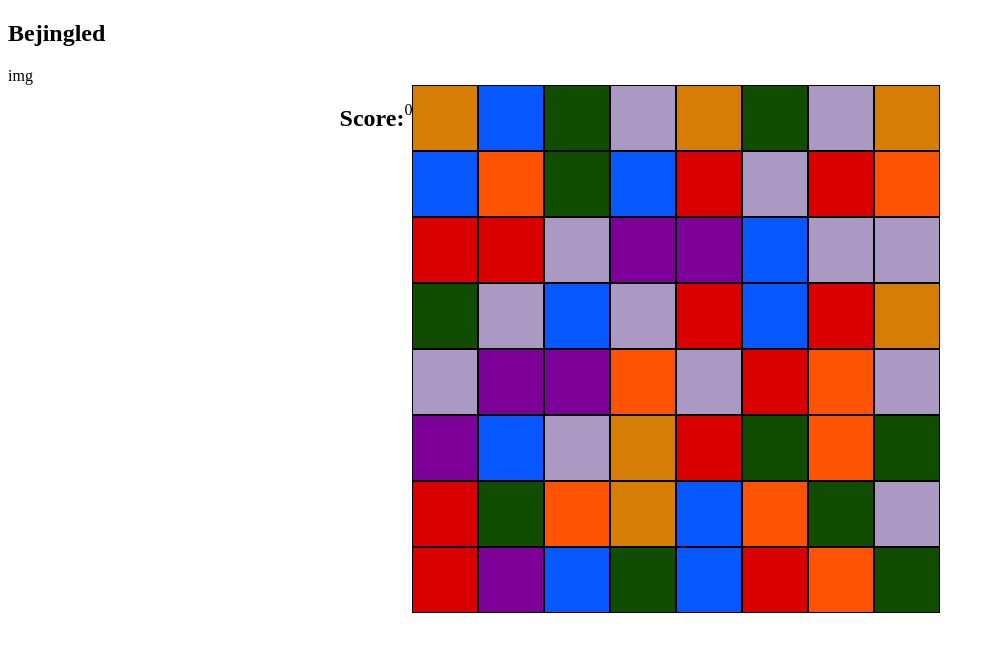
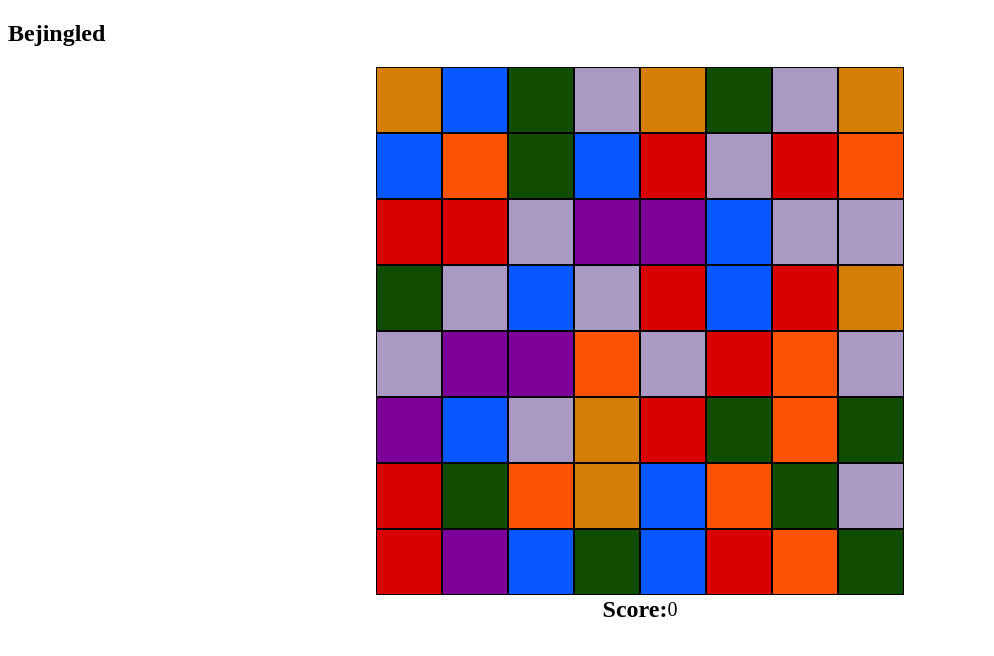
Before and after one commit to CrisM05/Bejingled, a React (Vite) app in the folder frontend/: page / in a window 1280 px wide. Shown: the top 656 px of the page, without its empty margins (0-994 px from the left). Built offline with nearby package versions, Linux system fonts and the light colour scheme.

Commit message:
added slight changes

```diff
--- a/frontend/src/App.jsx
+++ b/frontend/src/App.jsx
@@ -6,13 +6,13 @@ import boardContext from './contexts/BoardContext';
 const App = () => {
   const [length, setLength] = useState(8);
   const [height, setHeight] = useState(8);
-  const {canBazinga} = useContext(boardContext);
+  const {yippie} = useContext(boardContext);
 
   return (
     <>
     <NavBar />
+    {yippie && <h1>BAZINGA</h1>}
     <main>
-      {canBazinga && <p>BAZINGA</p>}
       <div id='board-wrapper'>
       {/* <input type="number" name="" id="" value={length} onChange={(e) => setLength(e.target.value)}/>
       <input type="number" name="" id="" value={height} onChange={(e) => setHeight(e.target.value)}/> */}
--- a/frontend/src/components/Board.jsx
+++ b/frontend/src/components/Board.jsx
@@ -1,7 +1,7 @@
 import React, { useContext, useEffect, useState } from "react";
 import Jewel from "./Jewel";
 import "../styles/Board.scss";
-import { bazingaBoard, stringToBoard } from "../utils";
+import { bazingaBoard, stringToBoard, checkForPossibleMatches } from "../utils";
 import boardContext from "../contexts/BoardContext";
 
 const Board = ({ length, height }) => {
@@ -13,11 +13,15 @@ const Board = ({ length, height }) => {
   const [badMove, setBadMove] = useState(false);
   const letters = ["A", "B", "C", "D", "E", "F", "G", "H"];
   const [score, setScore] = useState(0);
-  const { setCanBazinga } = useContext(boardContext);
+  const { canBazinga, setCanBazinga, setYippie, gameJover } = useContext(boardContext);
 
-  const bazinga = () => {
-    const moves = bazingaBoard(board);
+  const bazinga = (yip = true) => {
+    let moves = bazingaBoard(board);
+    while(!checkForPossibleMatches(stringToBoard(moves[moves.length-1]))) {
+      moves = bazingaBoard(board);
+    }
     setCanMove(false);
+    setYippie(yip);
     // console.log(moves);
     let pointer = 0;
     const id = setInterval(() => {
@@ -27,19 +31,18 @@ const Board = ({ length, height }) => {
         clearInterval(id);
         setCanMove(true);
         setCanBazinga(false);
+        setYippie(false);
       }
     }, 70);
   };
 
   useEffect(() => {
-    bazinga()
+    bazinga(false)
   }, []);
 
 
   return (
     <>
-      <h2>Score:</h2>
-      <p>{score}</p>
       <div className={`board ${badMove ? "badMove" : ""}`}>
         {board.map((row, idx) => (
           <span key={idx} className="row" id={`row${idx}`}>
@@ -62,6 +65,12 @@ const Board = ({ length, height }) => {
             ))}
           </span>
         ))}
+        <span id="score-wrapper">
+          <h2>Score:</h2>
+          <p>{score}</p>
+        </span>
+        {canBazinga && <p id="bazinga">BAZINGA</p>}
+        {gameJover && <button onClick={() => bazinga(false)}>Replay?</button>}
       </div>
     </>
   );
--- a/frontend/src/components/Jewel.jsx
+++ b/frontend/src/components/Jewel.jsx
@@ -24,7 +24,7 @@ const Jewel = ({
   setCanMove,
   bazinga,
 }) => {
-  const {canBazinga, setCanBazinga} = useContext(boardContext);
+  const {canBazinga, setCanBazinga , setGameJover} = useContext(boardContext);
   const select = (e) => {
     if (!canMove ) {
       return
@@ -86,8 +86,13 @@ const Jewel = ({
               setCanBazinga(true);
               refresh = true;
             }
-            if (!checkForPossibleMatches(clone) && refresh) {
-              bazinga();
+            if (!checkForPossibleMatches(clone) ) {
+              if (refresh ) {
+                console.log("BAZINGA");
+                bazinga();
+              } else {
+                setGameJover(true);
+              }
             }
             setCanMove(true);
 
--- a/frontend/src/components/NavBar.jsx
+++ b/frontend/src/components/NavBar.jsx
@@ -4,7 +4,6 @@ const NavBar = () => {
   return (
     <nav>
       <h1>Bejingled</h1>
-      img
     </nav>
   );
 }
--- a/frontend/src/contexts/BoardContextProvider.jsx
+++ b/frontend/src/contexts/BoardContextProvider.jsx
@@ -4,8 +4,10 @@ import BoardContext from "./BoardContext";
 const BoardContextProvider = ({ children }) => {
   const [activate, setActivate] = useState(false);
   const [canBazinga, setCanBazinga] = useState(false);
+  const [gameJover, setGameJover] = useState(false);
+  const [yippie, setYippie] = useState(false);
 
-  const context = { activate, setActivate, canBazinga, setCanBazinga };
+  const context = { activate, setActivate, canBazinga, setCanBazinga, gameJover, setGameJover, yippie,setYippie };
   return (
     <BoardContext.Provider value={context}>{children}</BoardContext.Provider>
   );
--- a/frontend/src/styles/Board.scss
+++ b/frontend/src/styles/Board.scss
@@ -19,6 +19,11 @@
 #board-wrapper {
   display: flex;
   justify-content: center;
+  #bazinga {
+    display: flex;
+    align-items: center;
+    justify-content: center;
+  }
 }
 
 .board {
@@ -36,3 +41,18 @@
 .badMove {
   border: 4px solid red;
 }
+
+#score-wrapper {
+  display: flex;
+  justify-content: center;
+  align-items: center;
+  height: 30px;
+  margin: auto;
+  p {
+    text-align: center;
+    display: flex;
+    align-items: center;
+    justify-content: center;
+    font-size: 20px;
+  }
+}
--- a/frontend/src/utils.js
+++ b/frontend/src/utils.js
@@ -251,7 +251,9 @@ export const checkForPossibleMatches = (board) => {
   for (let i = 0; i < board.length; i++) {
     for (let j = 0; j < board[i].length; j++) {
       const jewel = board[i][j];
-
+      if (board[i][j] === 'white') {
+        continue;
+      }
       // For [X,?,x] matches
       if (j < board[i].length - 1 && jewel === board[i][j + 2]) {
         //     [?,x,?]
@@ -315,7 +317,7 @@ export const checkForPossibleMatches = (board) => {
           j < board[i].length - 2 &&
           jewel === board[i + 1][j + 2]
         ) {
-          console.log([i, j], [i + 1, j + 1]);
+          console.log([i, j], [i + 1, j + 2]);
           return true;
         }
         //For [x,?,X,x,]
@@ -360,7 +362,7 @@ export const checkForPossibleMatches = (board) => {
         //    [?,x,?]
         //    [x,?,?]
         if (i < board.length - 2 && j > 0 && jewel === board[i + 2][j - 1]) {
-          console.log([i,j],[i+2,j-1]);
+          console.log([i,j],[i+1,j]);
           return true;
         }
         //For [?,X,?]
@@ -379,7 +381,7 @@ export const checkForPossibleMatches = (board) => {
         //    [?]
         //    [x]
         if (i < board.length - 3 && jewel === board[i + 3][j]) {
-          console.log([i,j],[i+3,j]);
+          console.log([i,j],[i+1,j]);
           return true;
         }
       }
@@ -401,8 +403,8 @@ export const computeNextMoves = (board) => {
     output.push([boardToString(clone), all.size]);
     clone = dropJewels(all, clone);
     output.push(boardToString(clone));
-    // clone = fillBoard(clone);
-    // output.push(boardToString(clone));
+    clone = fillBoard(clone);
+    output.push(boardToString(clone));
     hor = findHorizontalCombos(clone);
     ver = findVerticalCombos(clone);
     all = findCoordsOfMatches(hor, ver, clone);
```
Also changed, not shown: 1 other file (tests, documents, lock files or other folders).
